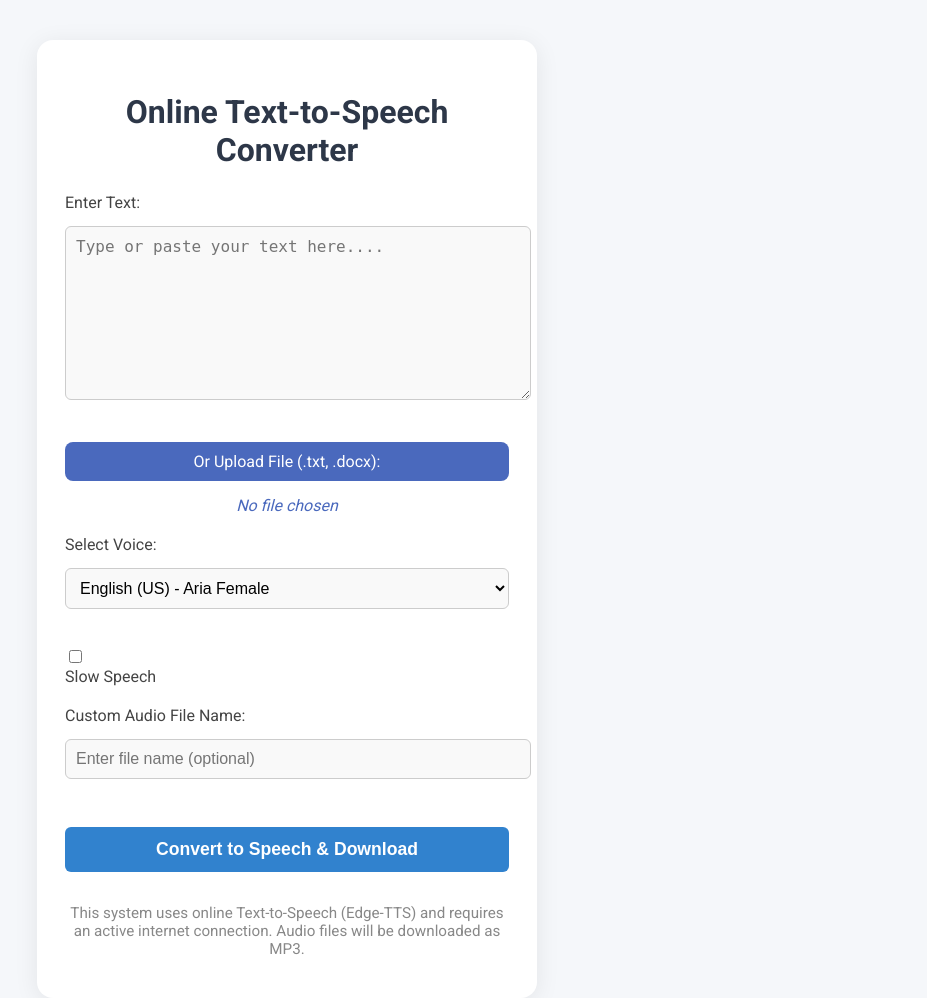
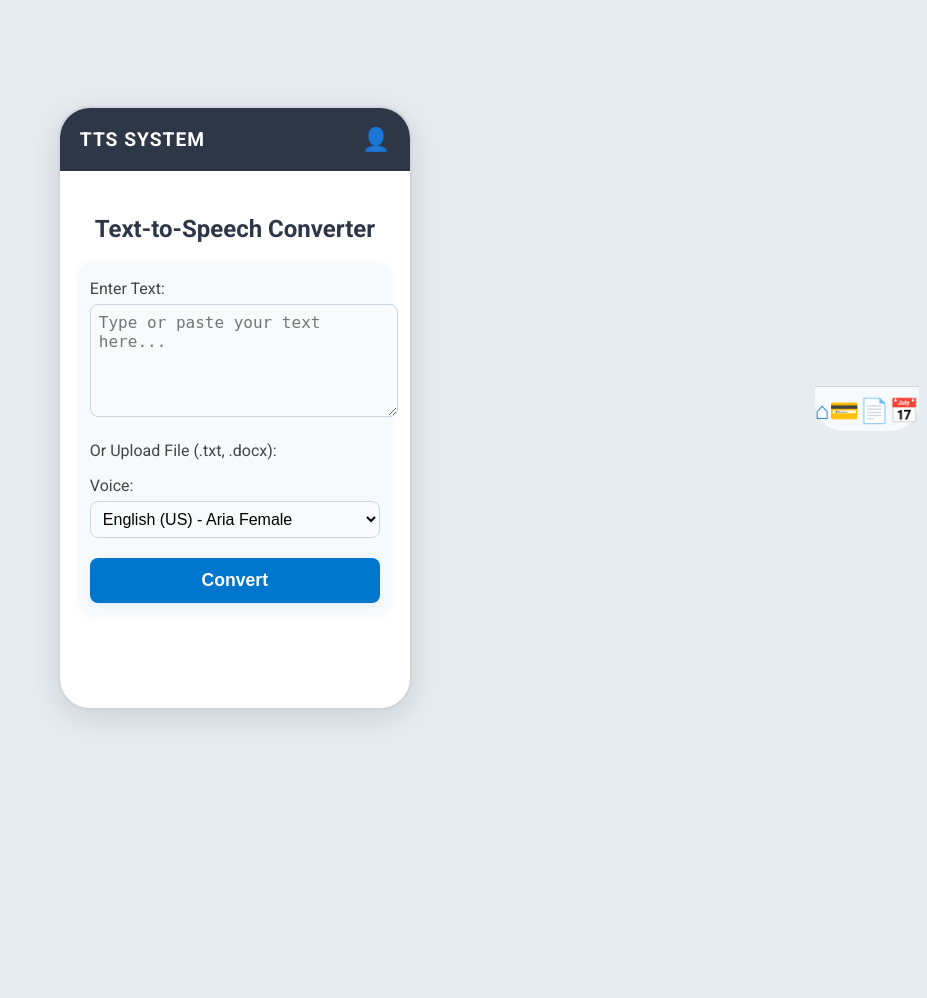
Before and after one commit to Maimuna-Bature/Online-TTS_SYSTEM, a Flask app: page / in a window 1280 px wide. Shown: the whole page, without its empty margins (353-1280 px from the left). After the commit the page ends 721 px from the top, so only its background shows below. Run offline with Flask 3, Linux system fonts and the light colour scheme.

Commit message:
Major Front-End Design Changes

```diff
--- a/static/style.css
+++ b/static/style.css
@@ -1,82 +1,115 @@
 body {
-    font-family: 'Segoe UI', Tahoma, Geneva, Verdana, sans-serif;
-    margin: 0;
-    padding: 0;
-    background: #f5f7fa;
+    background: #e6ecf0;
+    min-height: 100vh;
     display: flex;
+    align-items: center;
     justify-content: center;
-    align-items: flex-start;
-    min-height: 100vh;
-    color: #333;
+    font-family: 'Roboto', Arial, sans-serif;
+}
+
+.mobile-frame {
+    background: #fff;
+    border-radius: 32px;
+    box-shadow: 0 8px 32px rgba(0,0,0,0.12);
+    width: 350px;
+    max-width: 95vw;
+    margin: 32px auto;
+    overflow: hidden;
+    border: 2px solid #d1d5db;
+    display: flex;
+    flex-direction: column;
+    min-height: 600px;
+}
+
+.top-bar {
+    background: #2d3748;
+    color: #fff;
+    padding: 18px 20px;
+    display: flex;
+    align-items: center;
+    justify-content: space-between;
+}
+
+.app-title {
+    font-size: 1.2rem;
+    font-weight: 700;
+    letter-spacing: 1px;
+}
+
+.user-icon {
+    font-size: 1.4rem;
 }
 
 .container {
-    background: #fff;
-    padding: 32px 28px 24px 28px;
-    border-radius: 16px;
-    box-shadow: 0 4px 24px rgba(0,0,0,0.08);
-    width: 100%;
-    max-width: 500px;
-    box-sizing: border-box;
-    margin-top: 40px;
+    padding: 24px 18px 18px 18px;
+    flex: 1;
+    display: flex;
+    flex-direction: column;
+    justify-content: flex-start;
 }
 
-h1 {
+h1, h2 {
     text-align: center;
     color: #2d3748;
-    margin-bottom: 24px;
+    margin-bottom: 18px;
     font-weight: 700;
 }
 
+.card-section {
+    background: #f7fafc;
+    border-radius: 16px;
+    box-shadow: 0 2px 8px rgba(0,0,0,0.04);
+    padding: 18px 12px 12px 12px;
+    margin-bottom: 18px;
+}
+
 .form-group {
-    margin-bottom: 20px;
+    margin-bottom: 16px;
 }
 
 label {
-    display: block;
-    margin-bottom: 8px;
     font-weight: 500;
     color: #444;
+    display: block;
+    margin-bottom: 6px;
 }
 
-input[type="text"], textarea, select {
+input[type="text"], input[type="file"], select, textarea {
     width: 100%;
-    padding: 10px;
-    margin-top: 6px;
-    margin-bottom: 18px;
-    border: 1px solid #ccc;
-    border-radius: 6px;
+    padding: 8px;
+    border: 1px solid #cbd5e1;
+    border-radius: 8px;
     font-size: 1rem;
-    background: #f9f9f9;
-    transition: border 0.2s;
-}
-
-input[type="text"]:focus, textarea:focus, select:focus {
-    border: 1.5px solid #3182ce;
-    outline: none;
+    background: #f9fafb;
+    margin-bottom: 4px;
 }
 
 textarea {
     resize: vertical;
-    min-height: 120px;
+    min-height: 80px;
 }
 
 button[type="submit"], .download-btn {
-    background: #3182ce;
+    background: #0077cc;
     color: #fff;
     border: none;
-    border-radius: 6px;
+    border-radius: 8px;
     padding: 12px 0;
     width: 100%;
     font-size: 1.1rem;
     font-weight: 600;
     cursor: pointer;
     margin-top: 10px;
-    transition: background 0.2s;
+    transition: background 0.2s, transform 0.1s;
+    display: block;
+    text-align: center;
+    text-decoration: none;
+    box-shadow: 0 2px 8px rgba(0,119,204,0.08);
 }
 
 button[type="submit"]:hover, .download-btn:hover {
-    background: #225ea8;
+    background: #005fa3;
+    transform: translateY(-2px) scale(1.01);
 }
 
 button[type="submit"]:active {
@@ -141,6 +174,27 @@ input[type="file"] {
 }
 
 .audio-preview {
-    margin-top: 24px;
+    margin-top: 18px;
     text-align: center;
 }
+
+/* Optional: Bottom navigation bar for mobile look */
+.bottom-nav {
+    background: #f7fafc;
+    border-top: 1.5px solid #d1d5db;
+    display: flex;
+    justify-content: space-around;
+    align-items: center;
+    padding: 10px 0 6px 0;
+    border-radius: 0 0 28px 28px;
+}
+
+.bottom-nav .nav-icon {
+    font-size: 1.5rem;
+    color: #a0aec0;
+    transition: color 0.2s;
+}
+
+.bottom-nav .nav-icon.active {
+    color: #3182ce;
+}
--- a/templates/index.html
+++ b/templates/index.html
@@ -6,92 +6,56 @@
     <title>Online Python Text-to-Speech System</title>
     <link rel="stylesheet" href="{{ url_for('static', filename='style.css') }}">
     <link href="https://fonts.googleapis.com/css?family=Roboto:400,700&display=swap" rel="stylesheet">
-        <style>
-            body { font-family: 'Roboto', Arial, sans-serif; }
-        </style>
 </head>
 <body>
+    <div class="mobile-frame">
+        <div class="top-bar">
+            <span class="app-title">TTS SYSTEM</span>
+            <span class="user-icon">&#128100;</span>
+        </div>
         <div class="container">
-            <h1>Online Text-to-Speech Converter</h1>
-            <!-- Added autocomplete="off" for better UX -->
+            <h2>Text-to-Speech Converter</h2>
+            <div class="card-section">
                 <form method="POST" enctype="multipart/form-data" autocomplete="off">
-                <!-- Text Input Area -->
                     <div class="form-group">
                         <label for="text">Enter Text:</label>
-                    <textarea id="text" name="text" rows="8" placeholder="Type or paste your text here....">{{ processed_text|default('') }}</textarea>
+                        <textarea id="text" name="text" rows="5" placeholder="Type or paste your text here...">{{ processed_text|default('') }}</textarea>
                     </div>
-
-                <!-- File Upload Area -->
-                <div class="file-upload-group">
-                    <label for="file" class="file-upload-label">Or Upload File (.txt, .docx):</label>
+                    <div class="form-group">
+                        <label for="file">Or Upload File (.txt, .docx):</label>
                         <input type="file" id="file" name="file" accept=".txt,.docx">
-                    <span id="file-name">No file chosen</span>
                     </div>
-
-                <!-- Language Selection -->
                     <div class="form-group">
-                    <label for="voice">Select Voice:</label>
-                    <select name="voice" id="voice">
-                        {% for label, voice in edge_tts_voices.items() %}
-                            <option value="{{ voice }}" {% if selected_voice == voice %}selected{% endif %}>{{ label }}</option>
+                        <label for="voice">Voice:</label>
+                        <select id="voice" name="voice">
+                            {% for label, value in edge_tts_voices.items() %}
+                            <option value="{{ value }}" {% if selected_voice == value %}selected{% endif %}>{{ label }}</option>
                             {% endfor %}
                         </select>
                     </div>
-
-                <!-- Speed Selection -->
-                <div class="form-group checkbox-group">
-                    <input type="checkbox" id="slow_speech" name="slow_speech">
-                    <label for="slow_speech">Slow Speech</label>
+                    <button type="submit">Convert</button>
+                </form>
             </div>
-
-                <!-- Add this inside your <form> before the submit button -->
-                <div class="form-group">
-                    <label for="custom_filename">Custom Audio File Name:</label>
-                    <input type="text" id="custom_filename" name="custom_filename" placeholder="Enter file name (optional)" value="{{ custom_filename|default('speech') }}">
-                </div>
-
-                <!-- Submit Button -->
-                <button type="submit">Convert to Speech & Download</button>
-            </form>
-
-            <!-- Fixed error variable name to match Flask code -->
-            {% if error_message %}
-                <p class="error-message">{{ error_message }}</p>
-            {% endif %}
-
-            <!-- After the form, add this to show the audio player and download button -->
             {% if audio_filename %}
             <div class="audio-preview">
-                    <h3>Preview Audio:</h3>
                 <audio controls>
                     <source src="{{ url_for('serve_audio', audio_filename=audio_filename) }}" type="audio/mp3">
                     Your browser does not support the audio element.
                 </audio>
-                    <br>
-                    <a href="{{ url_for('download_audio', audio_filename=audio_filename, name=custom_filename) }}" class="download-btn">
-                        Download Audio
-                    </a>
+                <a class="download-btn" href="{{ url_for('download_audio', audio_filename=audio_filename, name=custom_filename) }}">Download</a>
             </div>
             {% endif %}
-
-            <p class="footer-note">
-                This system uses online Text-to-Speech (Edge-TTS) and requires an active internet connection. Audio files will be downloaded as MP3.
-            </p>
+            {% if error_message %}
+            <div class="error-message">{{ error_message }}</div>
+            {% endif %}
         </div>
-
-        <script src="{{ url_for('static', filename='script.js') }}"></script>
-        <script>
-        // Optional: Show selected file name
-        document.getElementById('file').addEventListener('change', function(){
-            var fileName = this.files[0] ? this.files[0].name : 'No file chosen';
-            document.getElementById('file-name').textContent = fileName;
-        });
-
-        window.addEventListener('DOMContentLoaded', function() {
-            if (window.location.search.length > 0) {
-                window.history.replaceState({}, document.title, window.location.pathname);
-            }
-        });
-        </script>
+    </div>
+    <!-- Optional: Bottom nav bar -->
+    <div class="bottom-nav">
+        <span class="nav-icon active">&#8962;</span>
+        <span class="nav-icon">&#128179;</span>
+        <span class="nav-icon">&#128196;</span>
+        <span class="nav-icon">&#128197;</span>
+    </div>
 </body>
 </html>
```
Lines whose indentation alone changed are shown as unchanged.
